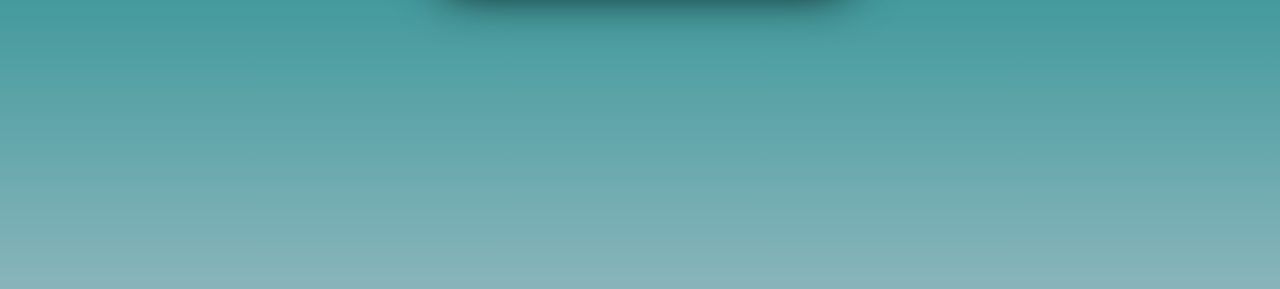
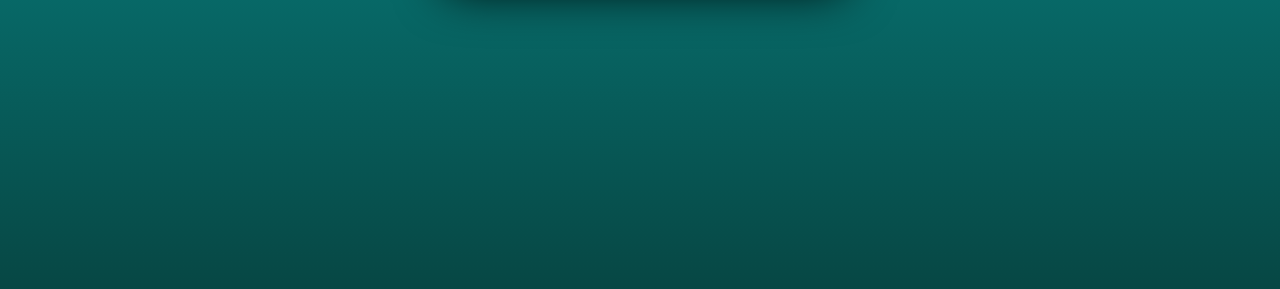
Before and after one commit to FadhilaKhan/gig, a PHP site: page /signup.html in a window 1280 px wide. Shown: the part 851-1140 px from the top of the page. Run offline with PHP 8.4, Linux system fonts and the light colour scheme.

Commit message:
updated fad

```diff
--- a/stylesheet.css
+++ b/stylesheet.css
@@ -6,7 +6,7 @@ body{
 	align-items: center;
 	min-height: 100vh;
 	font-family: 'Jost', sans-serif;
-	background: linear-gradient(to bottom, #20B2AA, #008080, rgb(136, 181, 187));
+	background: linear-gradient(to bottom, #074744, #088888, #074744);
 }
 .main{
 	width: 400px;
@@ -76,7 +76,7 @@ button{
 	justify-content: center;
 	display: block;
 	color: #fff;
-	background: #005050;
+	background: #2eafa9;
 	font-size: 1em;
 	font-weight: bold;
 	margin-top: 30px;
@@ -87,7 +87,7 @@ button{
 	cursor: pointer;
 }
 button:hover{
-	background: #0a5e5e;
+	background: #1e8681;
 }
 .login{
 	height: 500px;
```
